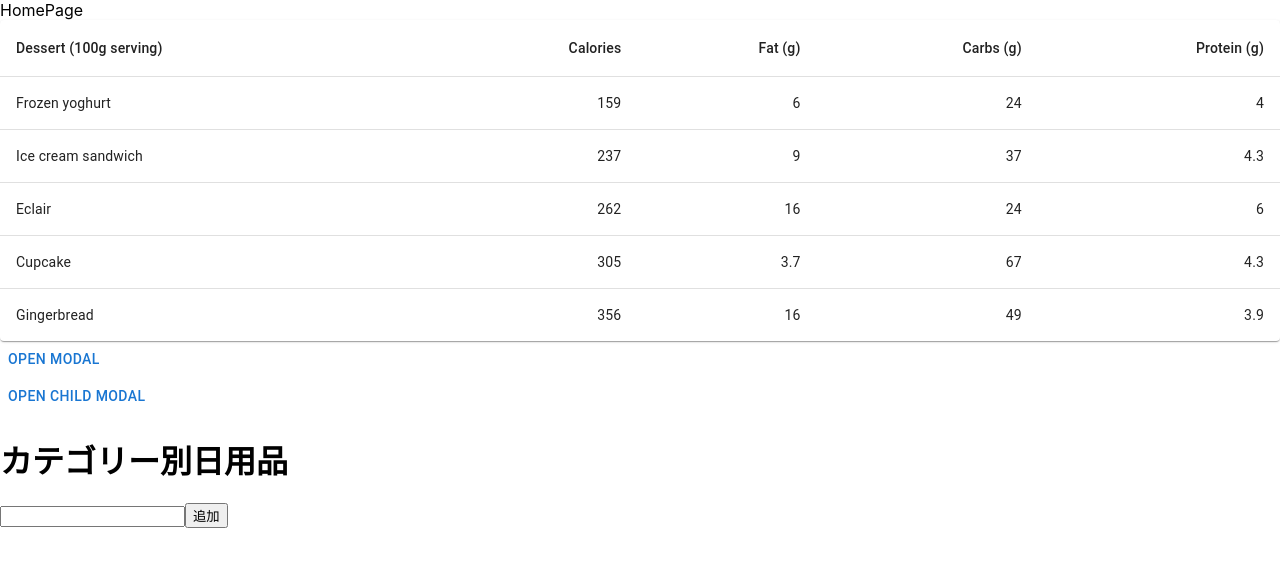
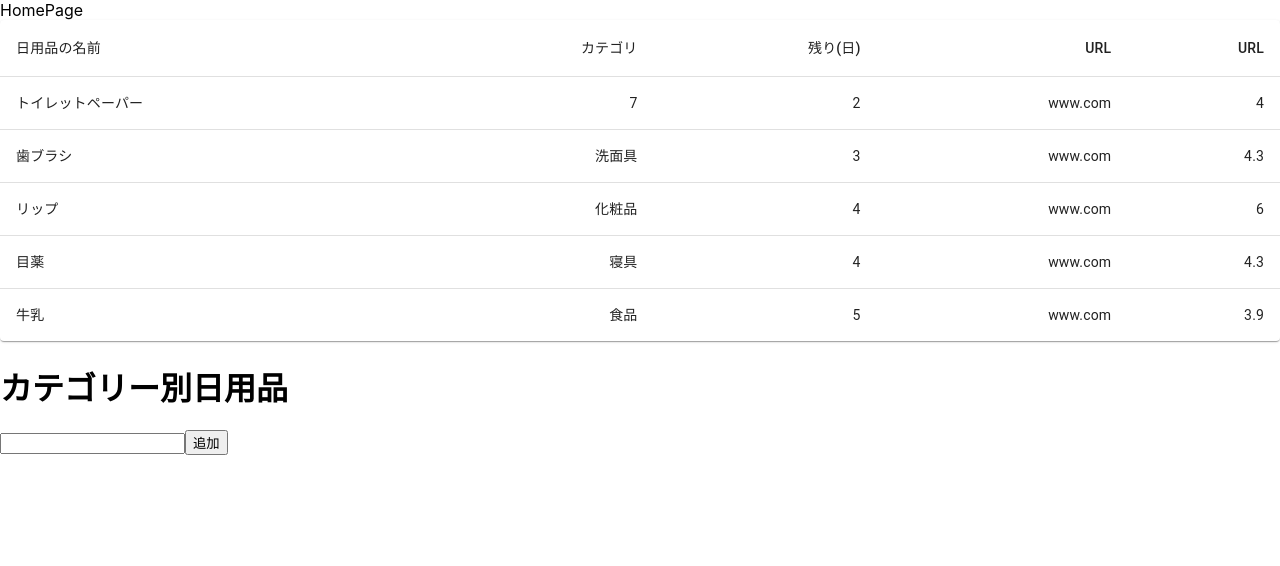
Before and after one commit to RozeSullatui/dailry-app, a React (Create React App) app: page /home in a window 1280 px wide. Shown: the top 566 px of the page. Built offline with nearby package versions, Linux system fonts and the light colour scheme.

Commit message:
edit commit.

```diff
--- a/src/components/AddCategory.jsx
+++ b/src/components/AddCategory.jsx
@@ -1,3 +1,5 @@
+import NestedModal, { ChildModal } from "./AddModal"
+
 const AddCategory = ({content, index, todos, setTodos}) => {
     const handleTodoDelete = () => {
         const newTodos = [...todos]
@@ -7,6 +9,8 @@ const AddCategory = ({content, index, todos, setTodos}) => {
     return (
         <div>
             <p>{content}</p>
+            <NestedModal/>
+            <ChildModal/>
             <button onClick={handleTodoDelete}>消去</button>
         </div>
     )
--- a/src/components/AddModal.jsx
+++ b/src/components/AddModal.jsx
@@ -28,7 +28,7 @@ function ChildModal() {
 
     return (
     <React.Fragment>
-        <Button onClick={handleOpen}>Open Child Modal</Button>
+        <Button onClick={handleOpen}>追加</Button>
         <Modal
             open={open}
             onClose={handleClose}
@@ -36,11 +36,15 @@ function ChildModal() {
             aria-describedby="child-modal-description"
         >
             <Box sx={{ ...style, width: 200 }}>
-                <h2 id="child-modal-title">Text in a child modal</h2>
+                <h2 id="child-modal-title">商品追加</h2>
                 <p id="child-modal-description">
-                    Lorem ipsum, dolor sit amet consectetur adipisicing elit.
+                    <div>
+                        <p>商品名称（全角）<input type="text" /></p>
+                        <p>何日ごとにリマインド（半角数字のみ）<input type="text" /></p>
+                        <p>カテゴリ<input type="text" /></p>
+                    </div>
                 </p>
-            <Button onClick={handleClose}>Close Child Modal</Button>
+            <Button onClick={handleClose}>保存して閉じる</Button>
             </Box>
         </Modal>
     </React.Fragment>
@@ -58,7 +62,7 @@ export default function NestedModal() {
 
     return (
         <div>
-            <Button onClick={handleOpen}>Open modal</Button>
+            <Button onClick={handleOpen}>編集</Button>
             <Modal
             open={open}
             onClose={handleClose}
@@ -66,9 +70,9 @@ export default function NestedModal() {
             aria-describedby="parent-modal-description"
             >
             <Box sx={{ ...style, width: 400 }}>
-                <h2 id="parent-modal-title">Text in a modal</h2>
+                <h2 id="parent-modal-title">商品編集</h2>
                 <p id="parent-modal-description">
-                Duis mollis, est non commodo luctus, nisi erat porttitor ligula.
+                    追加
                 </p>
                 <ChildModal />
             </Box>
--- a/src/components/HomePage.jsx
+++ b/src/components/HomePage.jsx
@@ -1,5 +1,4 @@
 import React from 'react'
-import { ChildModal, NestedModal } from "./AddModal";
 import CategoryComponent from './CategoryComponent';
 import ListComponent from './ListComponent';
 
@@ -11,12 +10,6 @@ function HomePage() {
         <ListComponent/>
       </div>
       <div>
-        <NestedModal />
-      </div>
-      <div>
-        <ChildModal />
-      </div>
-      <div>
         <CategoryComponent />
       </div>
     </div>
--- a/src/components/ListComponent.jsx
+++ b/src/components/ListComponent.jsx
@@ -12,24 +12,24 @@ function createData(name, calories, fat, carbs, protein) {
 }
 
 const rows = [
-  createData('Frozen yoghurt', 159, 6.0, 24, 4.0),
-  createData('Ice cream sandwich', 237, 9.0, 37, 4.3),
-  createData('Eclair', 262, 16.0, 24, 6.0),
-  createData('Cupcake', 305, 3.7, 67, 4.3),
-  createData('Gingerbread', 356, 16.0, 49, 3.9),
+  createData('トイレットペーパー', '7', 2,'www.com', 4.0),
+  createData('歯ブラシ', '洗面具',3, 'www.com', 4.3),
+  createData('リップ', '化粧品',4, 'www.com', 6.0),
+  createData('目薬', '寝具', 4,'www.com', 4.3),
+  createData('牛乳', '食品', 5,'www.com', 3.9),
 ];
 
-export default function ListComponent() {
+export default function ListComponent(props) {
   return (
     <TableContainer component={Paper}>
       <Table sx={{ minWidth: 650 }} aria-label="simple table">
         <TableHead>
           <TableRow>
-            <TableCell>Dessert (100g serving)</TableCell>
-            <TableCell align="right">Calories</TableCell>
-            <TableCell align="right">Fat&nbsp;(g)</TableCell>
-            <TableCell align="right">Carbs&nbsp;(g)</TableCell>
-            <TableCell align="right">Protein&nbsp;(g)</TableCell>
+            <TableCell>日用品の名前</TableCell>
+            <TableCell align="right">カテゴリ</TableCell>
+            <TableCell align="right">残り(日)</TableCell>
+            <TableCell align="right">URL</TableCell>
+            <TableCell align="right">URL</TableCell>
           </TableRow>
         </TableHead>
         <TableBody>
```
